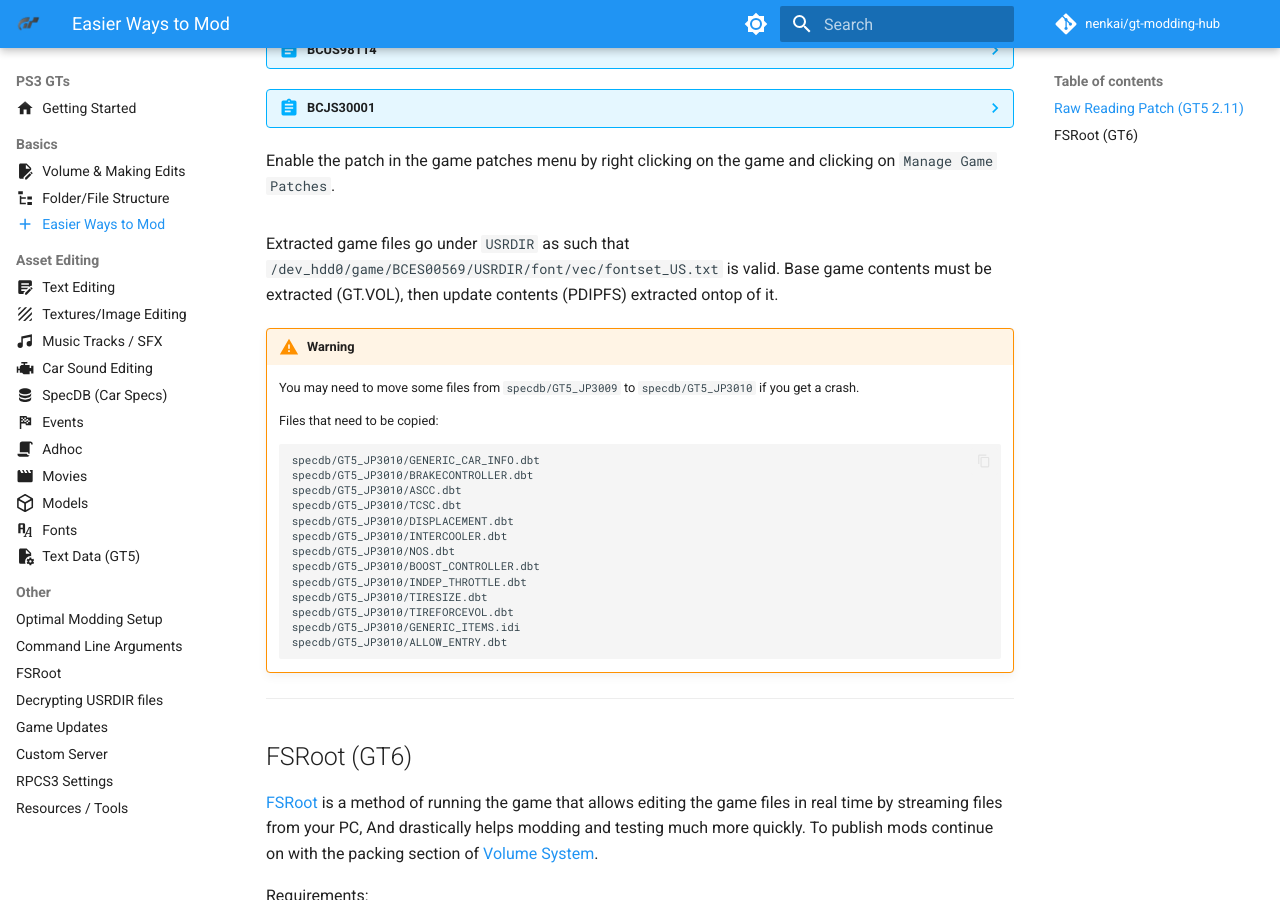
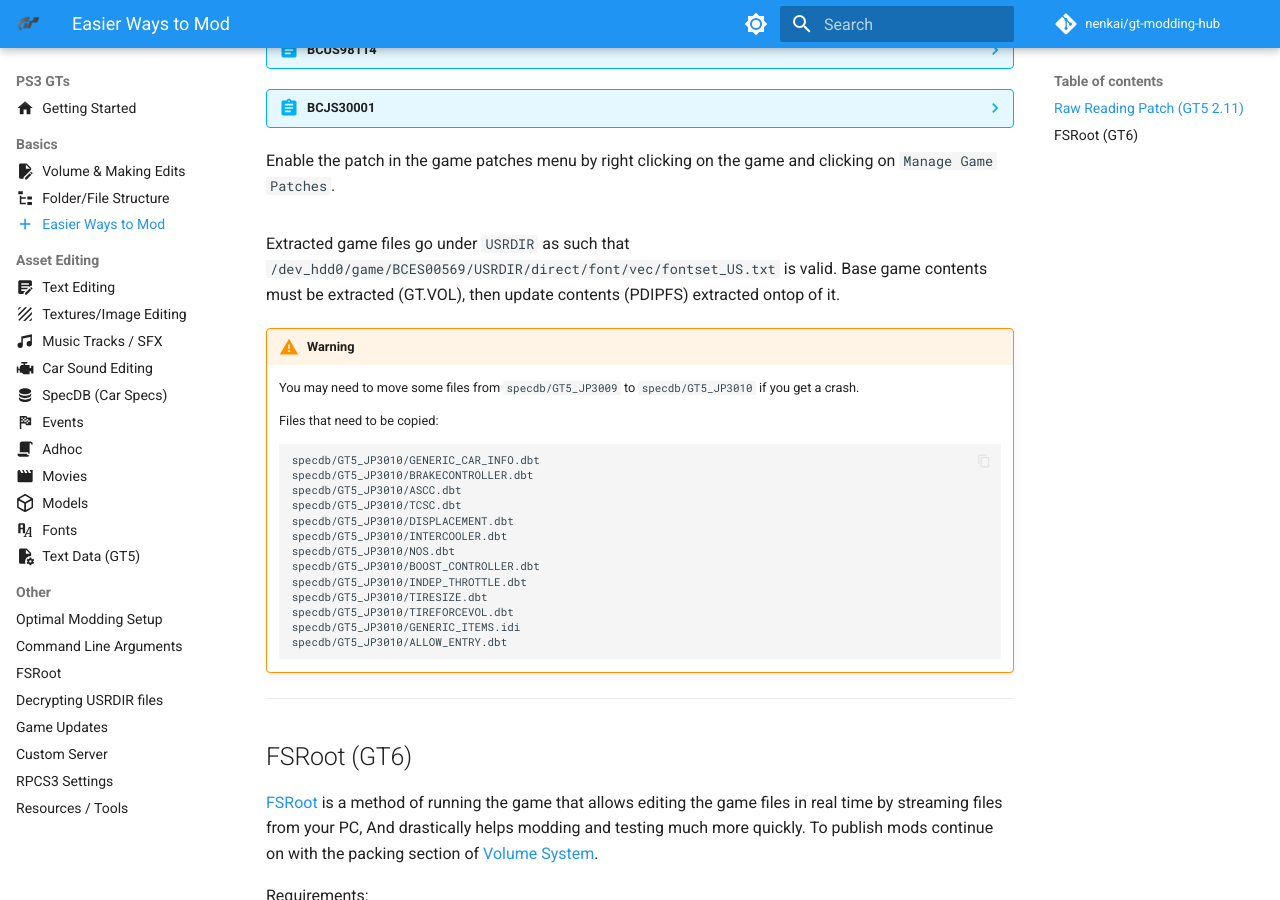
Before and after one commit to Nenkai/gt-modding-hub, an MkDocs documentation site: the page built from docs/ps3/basics/easier_ways_to_mod.md, in a window 1280 px wide and 900 px high, scrolled down 642 px. Built offline with MkDocs 1.6.1 and Material for MkDocs 9.7.7, drawn with Linux system fonts in a browser that asks for light colours; emoji names are drawn with the system emoji font; comment, search, counter and statistics services are not loaded; part of the change alters nothing that is shown.

````diff
--- a/docs/ps3/basics/easier_ways_to_mod.md
+++ b/docs/ps3/basics/easier_ways_to_mod.md
@@ -18,49 +18,51 @@ GT5 can be patched to read files loose to help testing mods faster. To publish m
     ??? abstract "BCES00569"
 
         ```yaml
-        "Raw Reading Patch":
-          Games:
-            "Gran Turismo 5":
-              BCES00569: [ 02.11 ]
-          Author: "Nenkai"
-          Patch Version: 1.0
-          Group: ""
-          Notes: ""
-          Patch:
-            - [ be32, 0x000120a0, 0x386004A0 ] # Adjust sizeof(PDIPS3::FileDevicePFSGameData) to sizeof(PDIPS3::FileDeviceCellFS) for new
-            - [ be32, 0x000120d8, 0x3888E308 ] # Adjust parameters PDIPS3::FileDeviceGameData(device, param1, param2, param3)
-            - [ be32, 0x000120dc, 0x38A8E330 ] # Change pointer to a vtable name
-            - [ be32, 0x000120e0, 0x7D064378 ] # Change pointer to a vtable name
-            - [ be32, 0x00a73160, 0x48004ED5 ] # Rectify pointer offset to device list field
-            - [ be32, 0x00a7316c, 0x941D0498 ] # Change PDIPS3::FileDevicePFSGameData device to PDIPS3::FileDeviceCellFS
-            - [ utf8, 0x013dde10, /dev_hdd0\0 ] # param_1
-            - [ be16, 0x013dde19, 0x0000 ] # Null terminate
-            - [ utf8, 0x013dde38, /game/BCES00569/USRDIR/direct ] # <-- Change BCES00569 accordingly!
-            - [ be16, 0x013dde55, 0x0000 ] # Null terminate
+        PPU-7a5ee7bc2fef9566dd80e35893fe2c5571197726:
+          "Raw Reading Patch":
+            Games:
+              "Gran Turismo 5":
+                BCES00569: [ 02.11 ]
+            Author: "Nenkai"
+            Patch Version: 1.0
+            Group: ""
+            Notes: ""
+            Patch:
+              - [ be32, 0x000120a0, 0x386004A0 ] # Adjust sizeof(PDIPS3::FileDevicePFSGameData) to sizeof(PDIPS3::FileDeviceCellFS) for new
+              - [ be32, 0x000120d8, 0x3888E308 ] # Adjust parameters PDIPS3::FileDeviceGameData(device, param1, param2, param3)
+              - [ be32, 0x000120dc, 0x38A8E330 ] # Change pointer to a vtable name
+              - [ be32, 0x000120e0, 0x7D064378 ] # Change pointer to a vtable name
+              - [ be32, 0x00a73160, 0x48004ED5 ] # Rectify pointer offset to device list field
+              - [ be32, 0x00a7316c, 0x941D0498 ] # Change PDIPS3::FileDevicePFSGameData device to PDIPS3::FileDeviceCellFS
+              - [ utf8, 0x013dde10, /dev_hdd0\0 ] # param_1
+              - [ be16, 0x013dde19, 0x0000 ] # Null terminate
+              - [ utf8, 0x013dde38, /game/BCES00569/USRDIR/direct ] # <-- Change BCES00569 accordingly!
+              - [ be16, 0x013dde55, 0x0000 ] # Null terminate
         ```
 
     ??? abstract "BCUS98114"
 
         ```yaml
-        "Raw Reading Patch":
-        Games:
-          "Gran Turismo 5":
-            BCUS98114: [ 02.11 ]
-        Author: "Nenkai"
-        Patch Version: 1.0
-        Group: ""
-        Notes: ""
-        Patch:
-          - [ be32, 0x000120a0, 0x386004A0 ] # Adjust sizeof(PDIPS3::FileDevicePFSGameData) to sizeof(PDIPS3::FileDeviceCellFS) for new
-          - [ be32, 0x000120d8, 0x3888E308 ] # Adjust parameters PDIPS3::FileDeviceGameData(device, param1, param2, param3)
-          - [ be32, 0x000120dc, 0x38A8E330 ] # Change pointer to a vtable name
-          - [ be32, 0x000120e0, 0x7D064378 ] # Change pointer to a vtable name
-          - [ be32, 0x00a73160, 0x48004ED5 ] # Rectify pointer offset to device list field
-          - [ be32, 0x00a7316c, 0x941D0498 ] # Change PDIPS3::FileDevicePFSGameData device to PDIPS3::FileDeviceCellFS
-          - [ utf8, 0x013dde70, /dev_hdd0 ] # param_1
-          - [ be16, 0x013dde79, 0x0000 ] # Null terminate
-          - [ utf8, 0x013dde98, /game/BCUS98114/USRDIR/direct ]
-          - [ be16, 0x013ddeb5, 0x0000 ] # Null terminate
+        PPU-d73f342bf28ee016ef3d0ccb309b1acb03d8ecce:
+          "Raw Reading Patch":
+            Games:
+              "Gran Turismo 5":
+                BCUS98114: [ 02.11 ]
+            Author: "Nenkai"
+            Patch Version: 1.0
+            Group: ""
+            Notes: ""
+            Patch:
+              - [ be32, 0x000120a0, 0x386004A0 ] # Adjust sizeof(PDIPS3::FileDevicePFSGameData) to sizeof(PDIPS3::FileDeviceCellFS) for new
+              - [ be32, 0x000120d8, 0x3888E308 ] # Adjust parameters PDIPS3::FileDeviceGameData(device, param1, param2, param3)
+              - [ be32, 0x000120dc, 0x38A8E330 ] # Change pointer to a vtable name
+              - [ be32, 0x000120e0, 0x7D064378 ] # Change pointer to a vtable name
+              - [ be32, 0x00a73160, 0x48004ED5 ] # Rectify pointer offset to device list field
+              - [ be32, 0x00a7316c, 0x941D0498 ] # Change PDIPS3::FileDevicePFSGameData device to PDIPS3::FileDeviceCellFS
+              - [ utf8, 0x013dde70, /dev_hdd0 ] # param_1
+              - [ be16, 0x013dde79, 0x0000 ] # Null terminate
+              - [ utf8, 0x013dde98, /game/BCUS98114/USRDIR/direct ]
+              - [ be16, 0x013ddeb5, 0x0000 ] # Null terminate
         ```
 
     ??? abstract "BCJS30001"
@@ -104,10 +106,10 @@ GT5 can be patched to read files loose to help testing mods faster. To publish m
         000020e0 - 7D 06 43 78
         00a6316c - 48 00 4E D5
         00a63160 - 94 1D 04 98
-        013dde10 - /dev_hdd0
-        013dde19 - 00
-        013dde38 - /game/BCES00569/USRDIR/direct
-        013dde55 - 00 00
+        013cde10 - /dev_hdd0
+        013cde19 - 00
+        013cde38 - /game/BCES00569/USRDIR/direct
+        013cde55 - 00 00
         ```
 
     ??? abstract "BCUS98114"
@@ -152,8 +154,10 @@ GT5 can be patched to read files loose to help testing mods faster. To publish m
         000120d8 7f 44 d3 78     or         param_2=>PTR_s_KALAHARI-37863889_017cc738,r26,r26
         000120dc 7f 85 e3 78     or         param_3=>s_BCES-00569_013dee60,r28,r28
         000120e0 7f 26 cb 78     or         param_4=>s_PDIPFS_013dfb00,r25,r25
+        00a73160 4b ff fe ed     bl         FUN_00a7304c
         00a7316c 94 1d 02 38     stwu       r0,0x238(r29)
-        00a73160 4b ff fe ed     bl         FUN_00a7304c
+        13dde10 - "N6PDISTD24RuntimeResourceInstanceTIPvEE" (null terminated)
+        13dde38 - "N6PDISTD21RuntimeResourceValueTIPvEE" (null terminated)
 
         Edited:
         000120a0 38 60 04 a0     li         param_1,0x4a0
@@ -165,7 +169,7 @@ GT5 can be patched to read files loose to help testing mods faster. To publish m
         00a7316c 94 1d 04 98     stwu       r0,0x498(r29)
 
         13dde10 - "/dev_hdd0" (null terminated)
-        13dde38 - "/PS3_GAME/USRDIR/direct" (null terminated)
+        13dde38 - "/game/BCES00569/USRDIR/direct" (null terminated)
         ```
 
     ??? abstract "BCUS98114"
@@ -176,8 +180,8 @@ GT5 can be patched to read files loose to help testing mods faster. To publish m
         000120d8 7f 44 d3 78     or         param_2=>PTR_s_KALAHARI-37863889_017cc738,r26,r26
         000120dc 7f 85 e3 78     or         param_3=>s_BCES-00569_013dee60,r28,r28
         000120e0 7f 26 cb 78     or         param_4=>s_PDIPFS_013dfb00,r25,r25
+        00a73160 4b ff fe ed     bl         FUN_00a7304c
         00a7316c 94 1d 02 38     stwu       r0,0x238(r29)
-        00a73160 4b ff fe ed     bl         FUN_00a7304c
 
         Edited:
         000120a0 38 60 04 a0     li         param_1,0x4a0
@@ -189,7 +193,7 @@ GT5 can be patched to read files loose to help testing mods faster. To publish m
         00a7316c 94 1d 04 98     stwu       r0,0x498(r29)
 
         13dde70 - "/dev_hdd0" (null terminated)
-        13dde98 - "/PS3_GAME/USRDIR/direct" (null terminated)
+        13dde98 - "/game/BCES00569/USRDIR/direct" (null terminated)
         ```
 
     ??? abstract "BCJS30001"
@@ -202,21 +206,23 @@ GT5 can be patched to read files loose to help testing mods faster. To publish m
         000120dc 7f 26 cb 78     or         param_4=>s_PDIPFS_013dfb00,r25,r25
         00a73160 4b ff fe ed     bl         FUN_00a7304c
         00a7316c 94 1d 02 38     stwu       r0,0x238(r29)
+        13dde10 - "N6PDISTD24RuntimeResourceInstanceTIPvEE" (null terminated)
+        13dde38 - "N6PDISTD21RuntimeResourceValueTIPvEE" (null terminated)
 
         Edited:
         0001209c 38 60 04 a0     li         param_1,0x4a0
-        000120d4 38 88 e3 38     subi       param_2,param_6,0x1cc8 // param_6 stores 0x13dfad8h on BCJS30001
-        000120d8 38 A8 e3 60     subi       param_3,param_6,0x1ca0 // param_6 stores 0x13dfad8h on BCJS30001
+        000120d4 38 88 e3 38     subi       param_2,param_6,0x1cc8 // param_6 stores 0x13dfad8h
+        000120d8 38 A8 e3 60     subi       param_3,param_6,0x1ca0 // param_6 stores 0x13dfad8h
         000120dc 7d 06 43 78     or         param_4,param_6,param_6
 
         00a73160 48 00 4e d5     bl         PDIPS3::FileDeviceCellFS::FileDeviceCellFS
         00a7316c 94 1d 04 98     stwu       r0,0x498(r29)
 
         13dde10 - "/dev_hdd0" (null terminated)
-        13dde38 - "/PS3_GAME/USRDIR/direct" (null terminated)
+        13dde38 - "/game/BCJS30001/USRDIR/direct" (null terminated)
         ```
 
-Extracted game files go under `USRDIR` as such that `/dev_hdd0/game/BCES00569/USRDIR/font/vec/fontset_US.txt` is valid. Base game contents must be extracted (GT.VOL), then update contents (PDIPFS) extracted ontop of it.
+Extracted game files go under `USRDIR` as such that `/dev_hdd0/game/BCES00569/USRDIR/direct/font/vec/fontset_US.txt` is valid. Base game contents must be extracted (GT.VOL), then update contents (PDIPFS) extracted ontop of it.
 
 !!! warning
     You may need to move some files from `specdb/GT5_JP3009` to `specdb/GT5_JP3010` if you get a crash.
````
